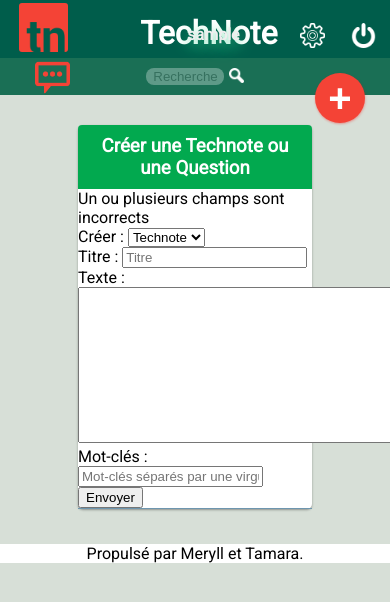
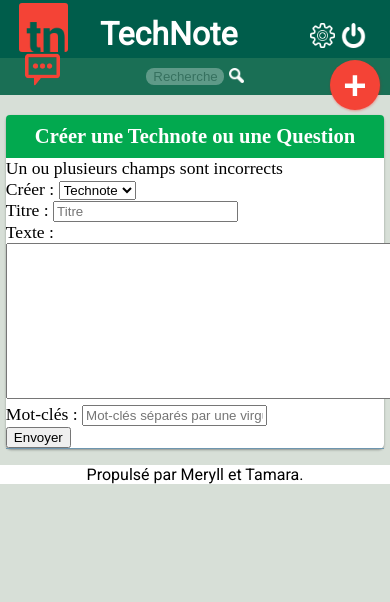
Before and after one commit to TamaraRocacher/technote, a PHP site: page /add.php?error=1 in a window 390 px wide; the page is wider, and only the part inside the window is pictured. Shown: the top 602 px of that part. Run offline with PHP 8.4, Linux system fonts and the light colour scheme; the visitor is signed in with stand-in values (Sample User, id 1).

Commit message:
Projet avec archive

```diff
--- a/account.php
+++ b/account.php
@@ -7,6 +7,7 @@
   <meta name="theme-color" content="#005D4B">
   <link rel="stylesheet" href="css/style.css" />
   <link href='https://fonts.googleapis.com/css?family=Roboto' rel='stylesheet' type='text/css'>
+  <meta name="viewport" content="width=device-width, initial-scale=1.0">
 </head>
 <body>
 
--- a/add.php
+++ b/add.php
@@ -7,6 +7,7 @@
   <meta name="theme-color" content="#005D4B">
   <link rel="stylesheet" href="css/style.css" />
   <link href='https://fonts.googleapis.com/css?family=Roboto' rel='stylesheet' type='text/css'>
+  <meta name="viewport" content="width=device-width, initial-scale=1.0">
 </head>
 <body>
 
--- a/admin/admin.php
+++ b/admin/admin.php
@@ -7,6 +7,7 @@
   <meta name="theme-color" content="#005D4B">
   <link rel="stylesheet" href="../css/style.css" />
   <link href='https://fonts.googleapis.com/css?family=Roboto' rel='stylesheet' type='text/css'>
+  <meta name="viewport" content="width=device-width, initial-scale=1.0">
 </head>
 <body>
 
--- a/css/style.css
+++ b/css/style.css
@@ -1,3 +1,60 @@
+@media all and (max-width:800px) and (min-width:0px) {
+  .note, .question {
+    width:97% !important;
+    margin: auto !important;
+    font-family: monofur, sans-serif;
+  }
+  h1 {
+    position: absolute !important;
+    top:15px !important;
+    left:100px !important;
+    width:32% !important;
+    margin: 0 !important;
+    padding: 0 !important;
+  }
+  .pseudonyme {
+    display:none !important;
+  }
+  .ajout{
+    position:absolute;
+    right:10px !important;
+    top:60px !important;
+  }
+  #boutonF{
+    position:absolute;
+    top:52px !important;
+    left: 25px !important;
+    height: 35px;
+    width: 35px;
+  }
+  .logs {
+    padding: 0 !important;
+    margin: 0 !important;
+    margin-right: 2px !important;
+  }
+  .right ul {
+    padding-right: 10px !important;
+  }
+
+  pre {
+    margin-left: 17px !important;
+    margin-right: 17px !important;
+  }
+
+}
+
+@font-face {
+font-family: 'monofur';
+src: url('monof55.ttf') format('truetype');
+font-weight: normal;
+font-style: normal;
+}
+
+.note, .question {
+  font-family: 'Titillium Web';
+  font-size: 1.1em;
+}
+
 body{
   background-color: #D7DFD7;
   margin: 0px;
@@ -148,7 +205,11 @@
   margin-right: 60px;
 }
 code {
-  border: 1px solid black;
+  border-radius: 3px;
+  border: 3px groove rgb(110,150,175);
+  border-style:dashed;
+  font-family: monofur;
+  font-size: 0.9em;
 }
 
 .ajout{
@@ -166,11 +227,14 @@
   height: 50px;
   outline:none;
   cursor:pointer;
+  transition-timing-function:ease-in-out;
+  transition-duration: 0.2s;
+  transition-property: all;
 }
 .ajout:hover{
   box-shadow: 10px 10px 20px rgba(255, 0, 0, 0.39), 0 6px 6px rgba(255, 0, 0, 0.33);
   transition-timing-function:ease-in-out;
-  transition-duration: 0.4s;
+  transition-duration: 0.2s;
   transition-property: all;
   font-size: 3.5em;
   width: 60px;
--- a/index.php
+++ b/index.php
@@ -7,8 +7,10 @@
   <meta name="theme-color" content="#005D4B">
   <link rel="stylesheet" href="css/style.css" />
   <link href='https://fonts.googleapis.com/css?family=Roboto' rel='stylesheet' type='text/css'>
+  <link href='https://fonts.googleapis.com/css?family=Titillium+Web' rel='stylesheet' type='text/css'>
   <link rel="stylesheet" href="http://cdnjs.cloudflare.com/ajax/libs/highlight.js/9.3.0/styles/default.min.css">
   <script src="//cdnjs.cloudflare.com/ajax/libs/highlight.js/9.3.0/highlight.min.js"></script>
+  <meta name="viewport" content="width=device-width, initial-scale=1.0">
 </head>
 <body>
 
--- a/question.php
+++ b/question.php
@@ -7,8 +7,10 @@
   <meta name="theme-color" content="#005D4B">
   <link rel="stylesheet" href="css/style.css" />
   <link href='https://fonts.googleapis.com/css?family=Roboto' rel='stylesheet' type='text/css'>
+  <link href='https://fonts.googleapis.com/css?family=Titillium+Web' rel='stylesheet' type='text/css'>
   <link rel="stylesheet" href="http://cdnjs.cloudflare.com/ajax/libs/highlight.js/9.3.0/styles/default.min.css">
   <script src="//cdnjs.cloudflare.com/ajax/libs/highlight.js/9.3.0/highlight.min.js"></script>
+  <meta name="viewport" content="width=device-width, initial-scale=1.0">
 </head>
 <body>
 
--- a/search/searchN.php
+++ b/search/searchN.php
@@ -7,8 +7,10 @@
   <meta name="theme-color" content="#005D4B">
   <link rel="stylesheet" href="../css/style.css" />
   <link href='https://fonts.googleapis.com/css?family=Roboto' rel='stylesheet' type='text/css'>
+  <link href='https://fonts.googleapis.com/css?family=Titillium+Web' rel='stylesheet' type='text/css'>
   <link rel="stylesheet" href="http://cdnjs.cloudflare.com/ajax/libs/highlight.js/9.3.0/styles/default.min.css">
   <script src="//cdnjs.cloudflare.com/ajax/libs/highlight.js/9.3.0/highlight.min.js"></script>
+  <meta name="viewport" content="width=device-width, initial-scale=1.0">
 </head>
 <body>
 
--- a/search/searchQ.php
+++ b/search/searchQ.php
@@ -7,8 +7,10 @@
   <meta name="theme-color" content="#005D4B">
   <link rel="stylesheet" href="../css/style.css" />
   <link href='https://fonts.googleapis.com/css?family=Roboto' rel='stylesheet' type='text/css'>
+  <link href='https://fonts.googleapis.com/css?family=Titillium+Web' rel='stylesheet' type='text/css'>
   <link rel="stylesheet" href="http://cdnjs.cloudflare.com/ajax/libs/highlight.js/9.3.0/styles/default.min.css">
   <script src="//cdnjs.cloudflare.com/ajax/libs/highlight.js/9.3.0/highlight.min.js"></script>
+  <meta name="viewport" content="width=device-width, initial-scale=1.0">
 </head>
 <body>
 
--- a/signin.php
+++ b/signin.php
@@ -7,6 +7,7 @@
   <meta name="theme-color" content="#005D4B">
   <link rel="stylesheet" href="css/style.css" />
   <link href='https://fonts.googleapis.com/css?family=Roboto' rel='stylesheet' type='text/css'>
+  <meta name="viewport" content="width=device-width, initial-scale=1.0">
 </head>
 <body>
 
--- a/signup.php
+++ b/signup.php
@@ -7,12 +7,14 @@
   <meta name="theme-color" content="#005D4B">
   <link rel="stylesheet" href="css/style.css" />
   <link href='https://fonts.googleapis.com/css?family=Roboto' rel='stylesheet' type='text/css'>
+  <meta name="viewport" content="width=device-width, initial-scale=1.0">
 </head>
 <body>
 
 
 <?php include("template/header.php"); ?>
 <?php include("template/menu.php"); ?>
+
 
 <div id="fenetre"> <!-- bordure et fond couleur diff -->
   <section class="note">
```
Also changed, not shown: admin/mail.php (added, +53 -0 lines), check-signup.php (+7 -0 lines), css/monof55.ttf (added), 1 other file.
